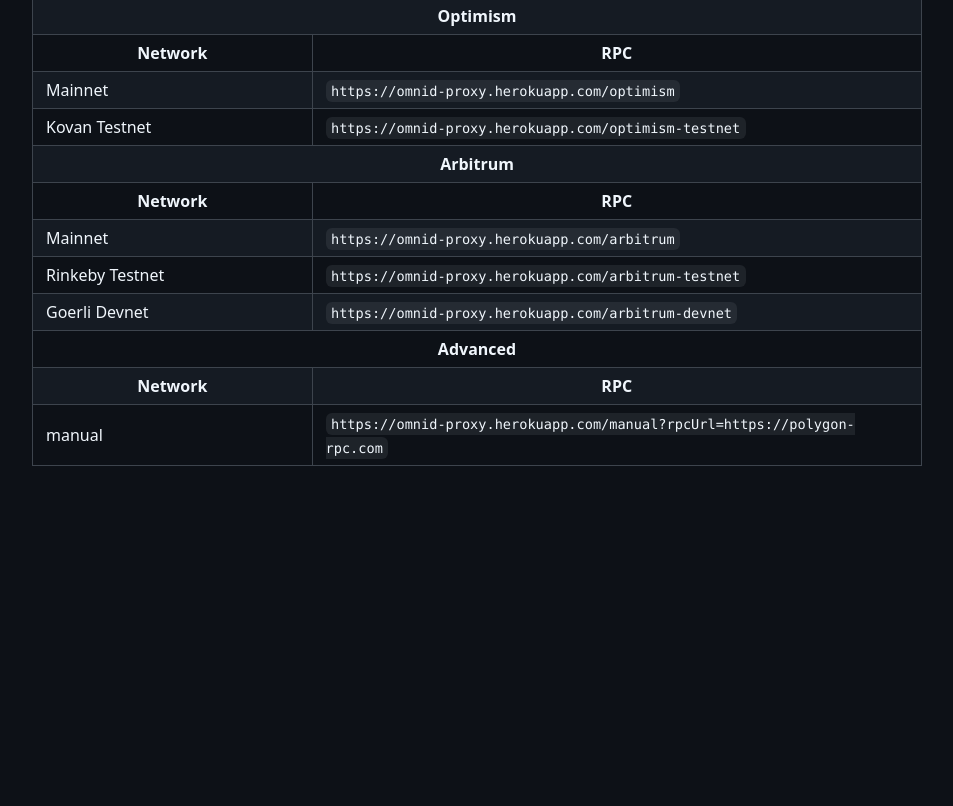
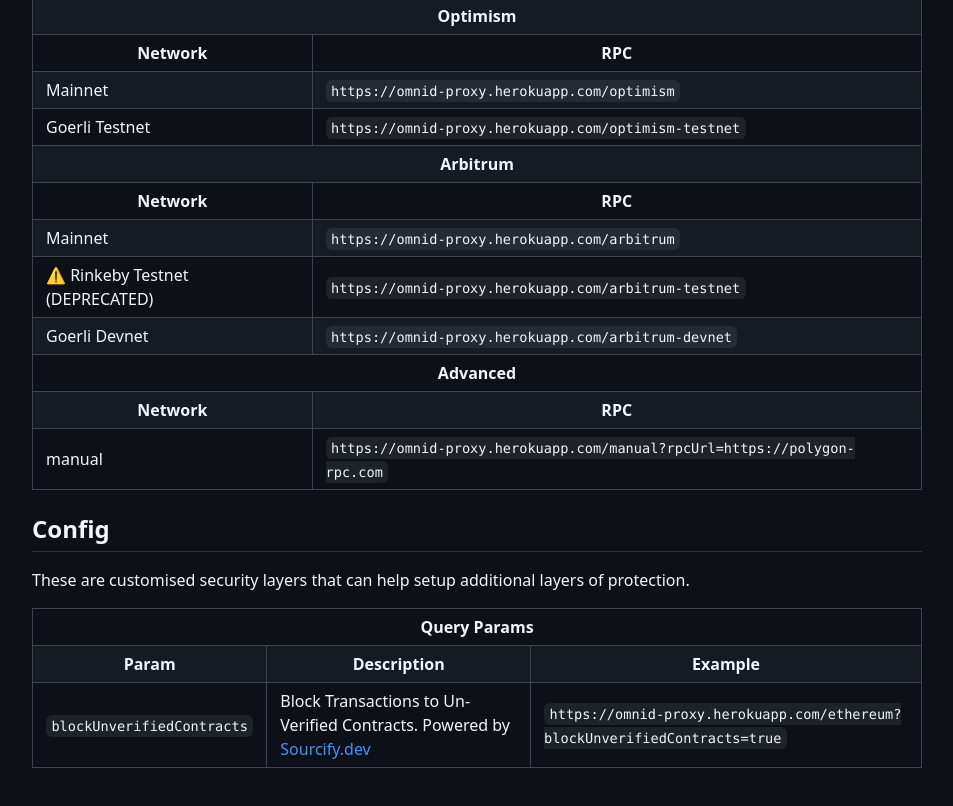
Before and after one commit to anudit/omnid-proxy-rpc, a website: page public/index.html in a window 1280 px wide. Shown: the part 982-1788 px from the top of the page, without its empty margins (163-1116 px from the left). Before the commit the page ends 1493 px from the top, so only its background shows below. Drawn offline with nearby package versions, Linux system fonts and the light colour scheme.

Commit message:
🛡️ Improvements

```diff
--- a/package.json
+++ b/package.json
@@ -17,12 +17,12 @@
     "@fastify/compress": "^6.1.0",
     "@fastify/cors": "^8.0.0",
     "@fastify/helmet": "^9.1.0",
-    "@fastify/static": "^6.4.0",
-    "@theconvospace/sdk": "^0.5.13",
+    "@fastify/static": "^6.4.1",
+    "@theconvospace/sdk": "^0.5.14",
     "dotenv": "^16.0.1",
     "eth-phishing-detect": "^1.2.0",
     "ethereumjs-util": "^7.1.5",
-    "fastify": "^4.2.1",
+    "fastify": "^4.3.0",
     "node-fetch": "^3.2.9"
   }
 }
--- a/public/index.html
+++ b/public/index.html
@@ -108,7 +108,7 @@
                 <td><code>https://omnid-proxy.herokuapp.com/optimism</code></td>
             </tr>
             <tr>
-                <td>Kovan Testnet</td>
+                <td>Goerli Testnet</td>
                 <td><code>https://omnid-proxy.herokuapp.com/optimism-testnet</code></td>
             </tr>
             <tr>
@@ -123,7 +123,7 @@
                 <td><code>https://omnid-proxy.herokuapp.com/arbitrum</code></td>
             </tr>
             <tr>
-                <td>Rinkeby Testnet</td>
+                <td>⚠️ Rinkeby Testnet (DEPRECATED)</td>
                 <td><code>https://omnid-proxy.herokuapp.com/arbitrum-testnet</code></td>
             </tr>
             <tr>
@@ -142,5 +142,22 @@
                   <td><code>https://omnid-proxy.herokuapp.com/manual?rpcUrl=https://polygon-rpc.com</code></td>
               </tr>
         </table>
+        <h2>Config</h2>
+        <p>These are customised security layers that can help setup additional layers of protection.</p>
+        <table width="100%">
+            <tr>
+                <th colspan="3">Query Params</th>
+            </tr>
+            <tr>
+                <th>Param</th>
+                <th>Description</th>
+                <th>Example</th>
+            </tr>
+            <tr>
+                <td><code>blockUnverifiedContracts</code></td>
+                <td>Block Transactions to Un-Verified Contracts. Powered by <a href="https://sourcify.dev/" target="_blank">Sourcify.dev</a></td>
+                <td><code>https://omnid-proxy.herokuapp.com/ethereum?blockUnverifiedContracts=true</code></td>
+            </tr>
+        </table>
     </body>
 </html>
```
Also changed, not shown: index.js (+11 -1 lines), pnpm-lock.yaml.
